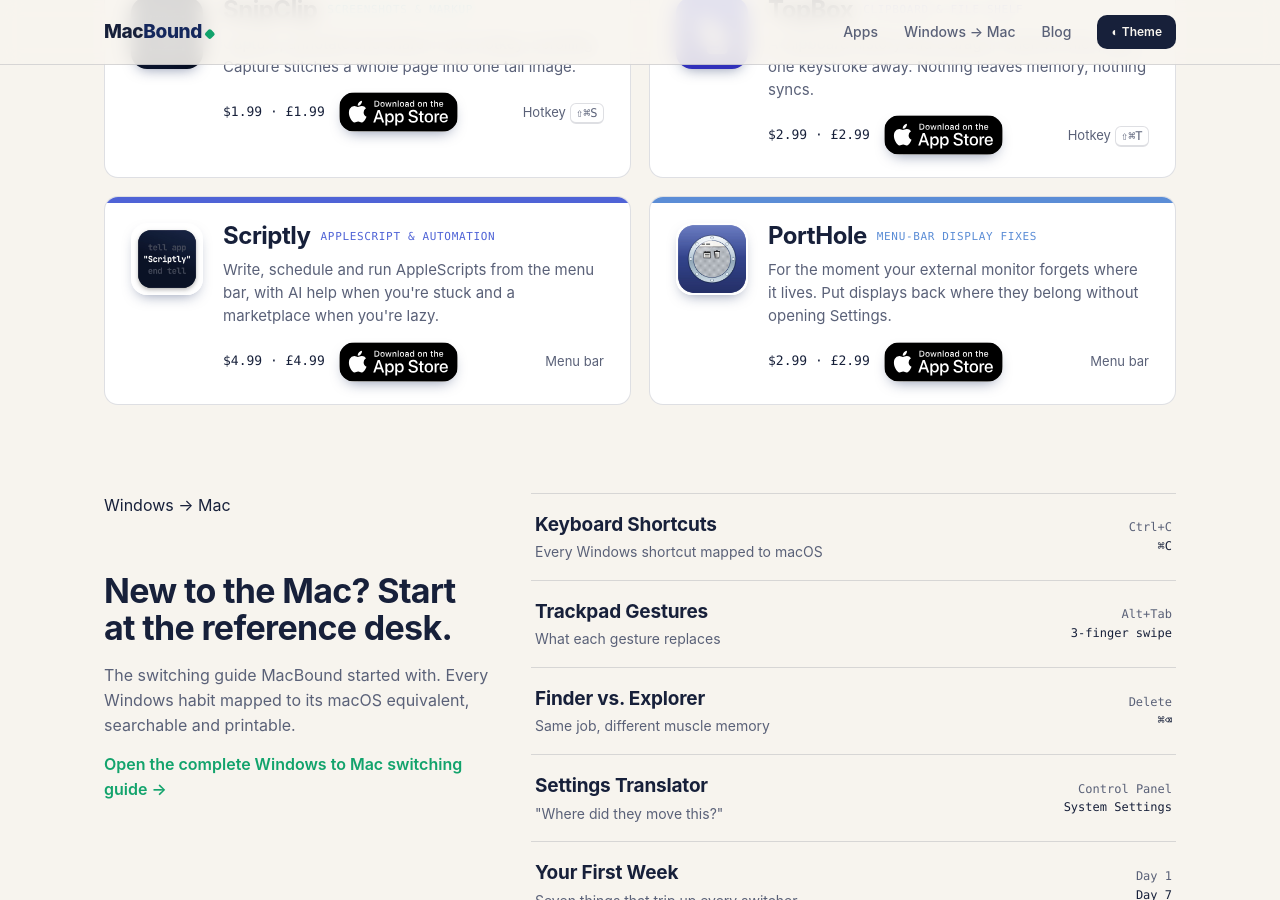
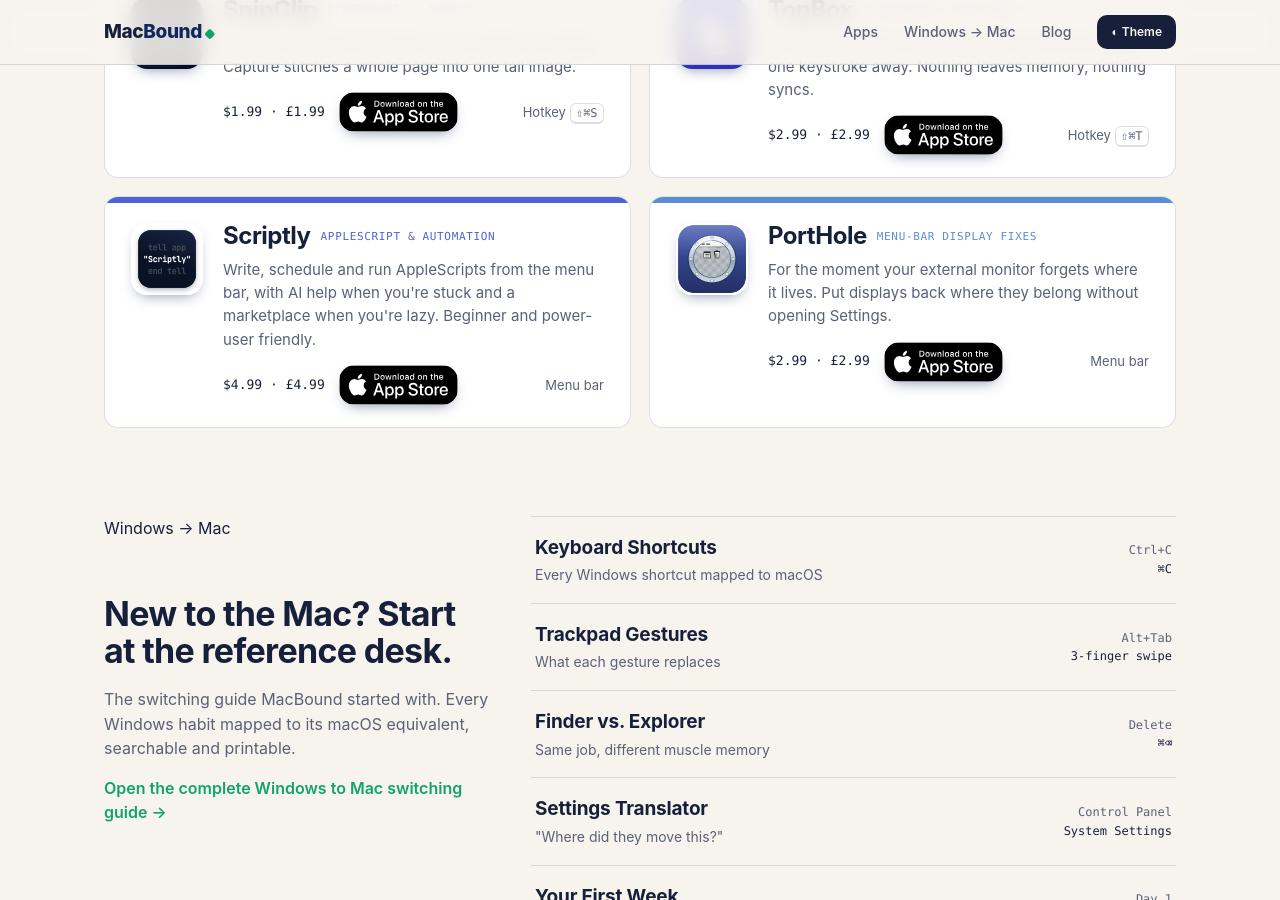
Before and after one commit to welchyuk-stack/scriptly-blog, a Jekyll site: the page built from index.md, in a window 1280 px wide and 900 px high, scrolled down 1148 px. Built offline with Jekyll 4.4.1, drawn with Linux system fonts in a browser that asks for light colours.

Commit message:
Add 'Beginner and power-user friendly' to Scriptly tile copy
Co-Authored-By: Claude Sonnet 5 <noreply@anthropic.com>

```diff
--- a/index.md
+++ b/index.md
@@ -121,7 +121,7 @@ last_modified_at: 2026-09-14
       <img src="{{ '/assets/images/scriptly/icon.jpg' | relative_url }}" width="72" height="72" alt="Scriptly icon">
       <div>
         <h3><a href="{{ '/scriptly/' | relative_url }}">Scriptly</a> <span class="tag">AppleScript &amp; Automation</span></h3>
-        <p>Write, schedule and run AppleScripts from the menu bar, with AI help when you're stuck and a marketplace when you're lazy.</p>
+        <p>Write, schedule and run AppleScripts from the menu bar, with AI help when you're stuck and a marketplace when you're lazy. Beginner and power-user friendly.</p>
         <div class="foot">
           <span class="price">${{ site.sections.scriptly.price }} · £{{ site.sections.scriptly.gbp_price }}</span>
           <a class="app-hero__badge" href="{{ site.sections.scriptly.app_url }}" target="_blank" rel="noopener"><img src="{{ '/assets/images/badges/app-store-badge-black.svg' | relative_url }}" width="96" height="32" alt="Download Scriptly on the App Store"></a>
```
